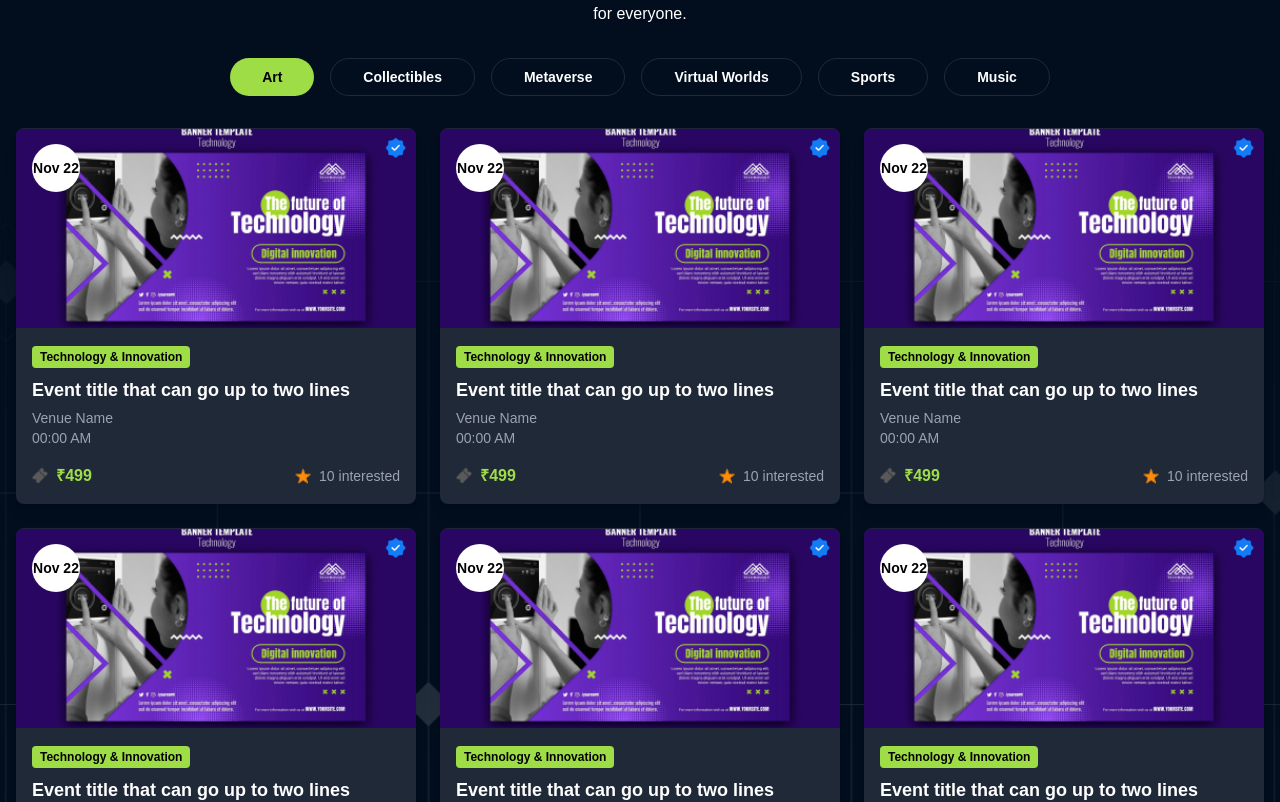
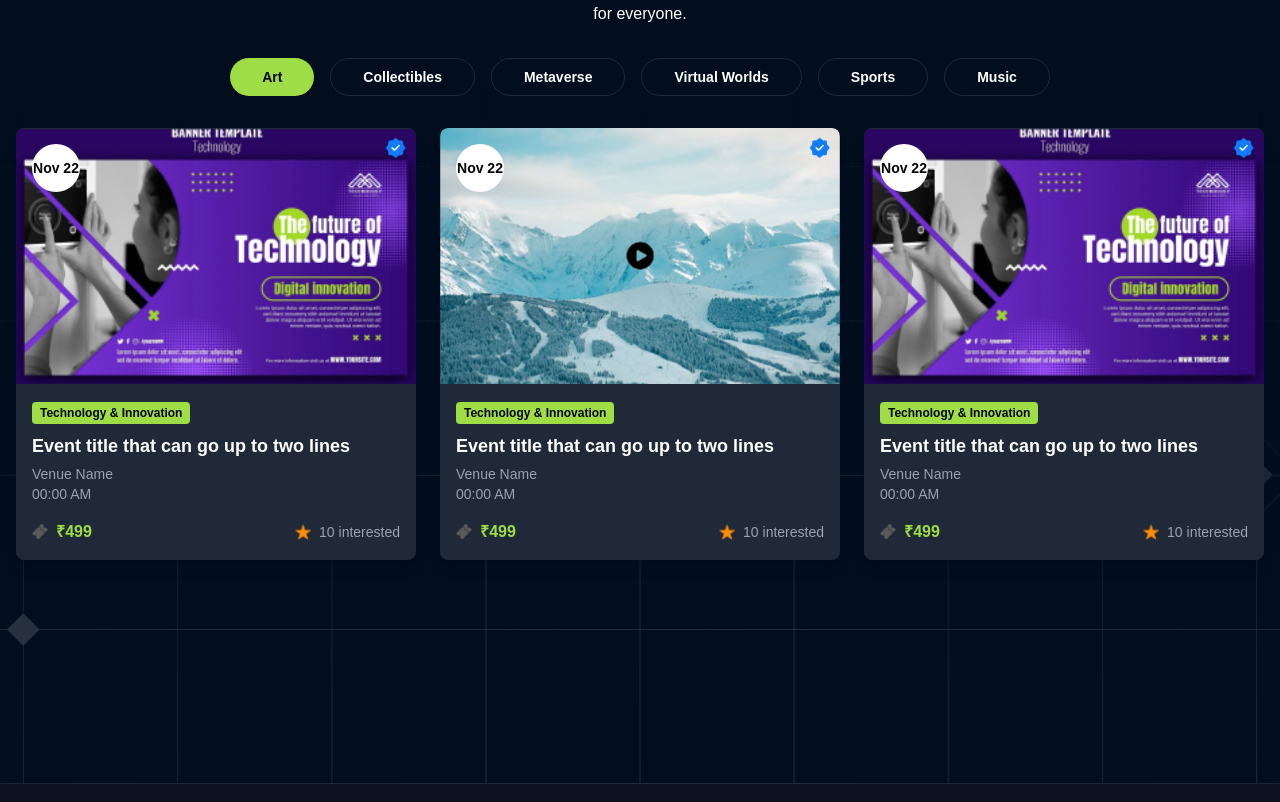
Before and after one commit to logaxpapp/GatherPlux-Frontend, a Next.js app: page / in a window 1280 px wide. Shown: the part 3101-3903 px from the top of the page. Built offline with nearby package versions, Linux system fonts and the light colour scheme.

Commit message:
event cards modified

```diff
--- a/src/app/homepage/EventCard.tsx
+++ b/src/app/homepage/EventCard.tsx
@@ -4,16 +4,6 @@ import Image from "next/image";
 const EventCard = () => {
   const categories = ["Art", "Collectibles", "Metaverse", "Virtual Worlds", "Sports", "Music"];
   const events = [
-    {
-      image: "/Rectangle 2.png", // Image path from the public folder
-      category: "Technology & Innovation",
-      title: "Event title that can go up to two lines",
-      date: "Nov 22",
-      time: "00:00 AM",
-      venue: "Venue Name",
-      price: 499,
-      interested: 10,
-    },
     {
       image: "/Rectangle 2.png",
       category: "Technology & Innovation",
@@ -25,27 +15,7 @@ const EventCard = () => {
       interested: 10,
     },
     {
-      image: "/Rectangle 2.png",
-      category: "Technology & Innovation",
-      title: "Event title that can go up to two lines",
-      date: "Nov 22",
-      time: "00:00 AM",
-      venue: "Venue Name",
-      price: 499,
-      interested: 10,
-    },
-    {
-      image: "/Rectangle 2.png",
-      category: "Technology & Innovation",
-      title: "Event title that can go up to two lines",
-      date: "Nov 22",
-      time: "00:00 AM",
-      venue: "Venue Name",
-      price: 499,
-      interested: 10,
-    },
-    {
-      image: "/Rectangle 2.png",
+      image: "/image.png",
       category: "Technology & Innovation",
       title: "Event title that can go up to two lines",
       date: "Nov 22",
@@ -70,10 +40,10 @@ const EventCard = () => {
     <div
       className="bg-[#020e1e] min-h-screen py-10 relative pb-56"
       style={{
-        backgroundImage: "url('/Line.png')", // Path to your gradient image
-        backgroundSize: "cover", // Adjust to fit your design
-        backgroundPosition: "center", // Center the image
-        backgroundRepeat: "no-repeat", // Prevent tiling
+        backgroundImage: "url('/Line.png')",
+        backgroundSize: "cover",
+        backgroundPosition: "center",
+        backgroundRepeat: "no-repeat",
       }}
     >
       {/* Section Heading */}
@@ -110,20 +80,19 @@ const EventCard = () => {
             className="bg-gray-800 rounded-lg shadow-lg overflow-hidden relative"
           >
             {/* Image Section */}
-            <div className="relative">
+            <div className="relative w-full h-64">
               <Image
                 src={event.image}
                 alt={event.title}
-                layout="responsive"
-                width={400} // Adjust width and height as needed
-                height={160}
+                layout="fill"
+                objectFit="cover"
                 className="rounded-t-lg"
               />
               <span className="absolute top-2 right-2">
                 <Image
-                  src="/verify.png" // Path to your verify image
+                  src="/verify.png"
                   alt="Verified"
-                  width={24} // Adjust the size of the image
+                  width={24}
                   height={24}
                 />
               </span>
@@ -133,18 +102,18 @@ const EventCard = () => {
               <span className="bg-[#9edd45] text-black text-xs font-semibold px-2 py-1 rounded">
                 {event.category}
               </span>
-              <h3 className="text-white font-[600] text-[19.8px] text-lg mt-2 ">
-  {event.title}
-</h3>
+              <h3 className="text-white font-[600] text-[19.8px] text-lg mt-2">
+                {event.title}
+              </h3>
               <p className="text-gray-400 text-sm mt-1">{event.venue}</p>
               <p className="text-gray-400 text-sm">{event.time}</p>
               <div className="flex items-center justify-between mt-4">
                 {/* Price Section */}
                 <div className="flex items-center">
                   <Image
-                    src="/ticket.png" // Path to your ticket image
+                    src="/ticket.png"
                     alt="Ticket Icon"
-                    width={16} // Adjust width and height as needed
+                    width={16}
                     height={16}
                     className="mr-2"
                   />
@@ -154,9 +123,9 @@ const EventCard = () => {
                 {/* Interested Section */}
                 <div className="flex items-center text-gray-400 text-sm">
                   <Image
-                    src="/Star 1.png" // Path to your star image
+                    src="/Star 1.png"
                     alt="Star Icon"
-                    width={16} // Adjust width and height as needed
+                    width={16}
                     height={16}
                     className="mr-2"
                   />
```
